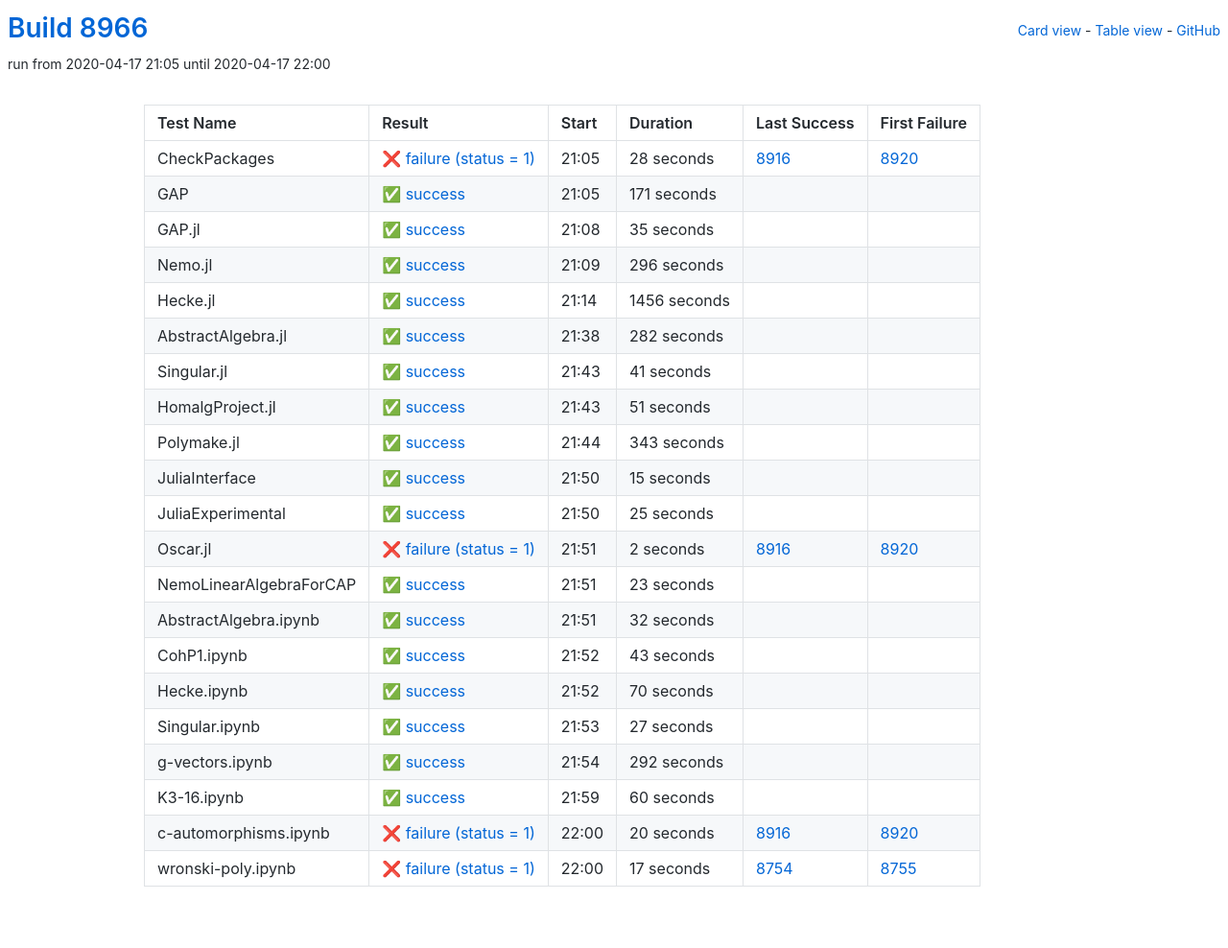
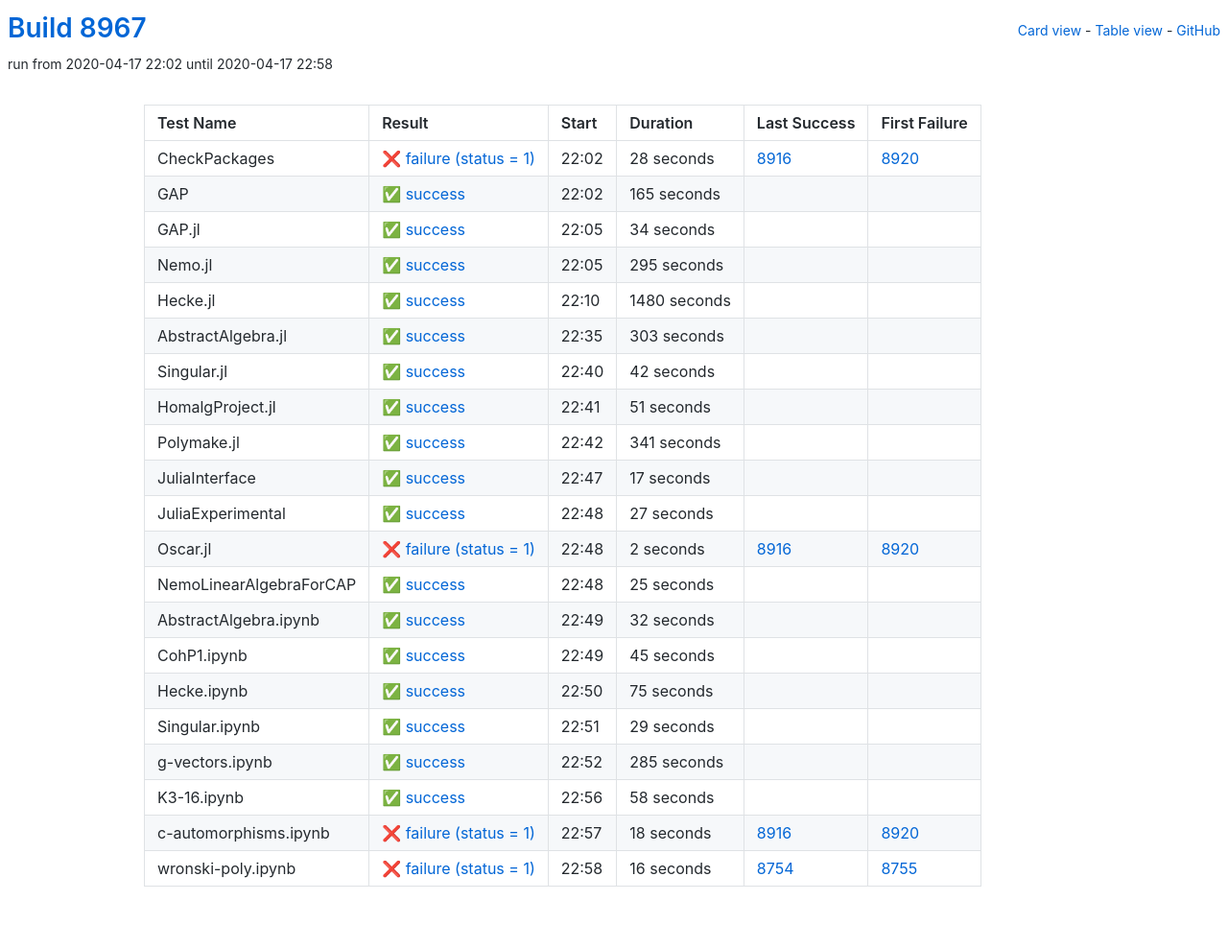
Before and after one commit to oscar-system/oscar-ci-status, a Jekyll site: the page built from table.html, in a window 1280 px wide. Shown: the whole page at 96% size. Built offline with Jekyll 4.4.1, drawn with Linux system fonts in a browser that asks for light colours.

Commit message:
Build 8967

```diff
--- a/_data/ci.yml
+++ b/_data/ci.yml
@@ -1,5 +1,5 @@
-build: 8966
-build_url: https://oscarci.mathematik.uni-kl.de/job/oscar/8966/
+build: 8967
+build_url: https://oscarci.mathematik.uni-kl.de/job/oscar/8967/
 job: oscar
 tests:
 - duration: 28
@@ -8,75 +8,75 @@
   first_failure_url: https://oscarci.mathematik.uni-kl.de/job/oscar/8920/
   last_success: 8916
   last_success_url: https://oscarci.mathematik.uni-kl.de/job/oscar/8916/
-  log: https://oscarci.mathematik.uni-kl.de/job/oscar/8966/artifact/logs/build-8966/CheckPackages.log
+  log: https://oscarci.mathematik.uni-kl.de/job/oscar/8967/artifact/logs/build-8967/CheckPackages.log
   name: CheckPackages
-  start: 2020-04-17 21:05
+  start: 2020-04-17 22:02
   status: failure
   success: false
-- duration: 171
+- duration: 165
   exitcode: 0
   first_failure: false
   first_failure_url: null
   last_success: false
   last_success_url: null
-  log: https://oscarci.mathematik.uni-kl.de/job/oscar/8966/artifact/logs/build-8966/GAP.log
+  log: https://oscarci.mathematik.uni-kl.de/job/oscar/8967/artifact/logs/build-8967/GAP.log
   name: GAP
-  start: 2020-04-17 21:05
+  start: 2020-04-17 22:02
   status: success
   success: true
-- duration: 35
+- duration: 34
   exitcode: 0
   first_failure: false
   first_failure_url: null
   last_success: false
   last_success_url: null
-  log: https://oscarci.mathematik.uni-kl.de/job/oscar/8966/artifact/logs/build-8966/GAP.jl.log
+  log: https://oscarci.mathematik.uni-kl.de/job/oscar/8967/artifact/logs/build-8967/GAP.jl.log
   name: GAP.jl
-  start: 2020-04-17 21:08
+  start: 2020-04-17 22:05
   status: success
   success: true
-- duration: 296
+- duration: 295
   exitcode: 0
   first_failure: false
   first_failure_url: null
   last_success: false
   last_success_url: null
-  log: https://oscarci.mathematik.uni-kl.de/job/oscar/8966/artifact/logs/build-8966/Nemo.jl.log
+  log: https://oscarci.mathematik.uni-kl.de/job/oscar/8967/artifact/logs/build-8967/Nemo.jl.log
   name: Nemo.jl
-  start: 2020-04-17 21:09
+  start: 2020-04-17 22:05
   status: success
   success: true
-- duration: 1456
+- duration: 1480
   exitcode: 0
   first_failure: false
   first_failure_url: null
   last_success: false
   last_success_url: null
-  log: https://oscarci.mathematik.uni-kl.de/job/oscar/8966/artifact/logs/build-8966/Hecke.jl.log
+  log: https://oscarci.mathematik.uni-kl.de/job/oscar/8967/artifact/logs/build-8967/Hecke.jl.log
   name: Hecke.jl
-  start: 2020-04-17 21:14
+  start: 2020-04-17 22:10
   status: success
   success: true
-- duration: 282
+- duration: 303
   exitcode: 0
   first_failure: false
   first_failure_url: null
   last_success: false
   last_success_url: null
-  log: https://oscarci.mathematik.uni-kl.de/job/oscar/8966/artifact/logs/build-8966/AbstractAlgebra.jl.log
+  log: https://oscarci.mathematik.uni-kl.de/job/oscar/8967/artifact/logs/build-8967/AbstractAlgebra.jl.log
   name: AbstractAlgebra.jl
-  start: 2020-04-17 21:38
+  start: 2020-04-17 22:35
   status: success
   success: true
-- duration: 41
+- duration: 42
   exitcode: 0
   first_failure: false
   first_failure_url: null
   last_success: false
   last_success_url: null
-  log: https://oscarci.mathematik.uni-kl.de/job/oscar/8966/artifact/logs/build-8966/Singular.jl.log
+  log: https://oscarci.mathematik.uni-kl.de/job/oscar/8967/artifact/logs/build-8967/Singular.jl.log
   name: Singular.jl
-  start: 2020-04-17 21:43
+  start: 2020-04-17 22:40
   status: success
   success: true
 - duration: 51
@@ -85,42 +85,42 @@
   first_failure_url: null
   last_success: false
   last_success_url: null
-  log: https://oscarci.mathematik.uni-kl.de/job/oscar/8966/artifact/logs/build-8966/HomalgProject.jl.log
+  log: https://oscarci.mathematik.uni-kl.de/job/oscar/8967/artifact/logs/build-8967/HomalgProject.jl.log
   name: HomalgProject.jl
-  start: 2020-04-17 21:43
+  start: 2020-04-17 22:41
   status: success
   success: true
-- duration: 343
+- duration: 341
   exitcode: 0
   first_failure: false
   first_failure_url: null
   last_success: false
   last_success_url: null
-  log: https://oscarci.mathematik.uni-kl.de/job/oscar/8966/artifact/logs/build-8966/Polymake.jl.log
+  log: https://oscarci.mathematik.uni-kl.de/job/oscar/8967/artifact/logs/build-8967/Polymake.jl.log
   name: Polymake.jl
-  start: 2020-04-17 21:44
+  start: 2020-04-17 22:42
   status: success
   success: true
-- duration: 15
+- duration: 17
   exitcode: 0
   first_failure: false
   first_failure_url: null
   last_success: false
   last_success_url: null
-  log: https://oscarci.mathematik.uni-kl.de/job/oscar/8966/artifact/logs/build-8966/JuliaInterface.log
+  log: https://oscarci.mathematik.uni-kl.de/job/oscar/8967/artifact/logs/build-8967/JuliaInterface.log
   name: JuliaInterface
-  start: 2020-04-17 21:50
+  start: 2020-04-17 22:47
   status: success
   success: true
-- duration: 25
+- duration: 27
   exitcode: 0
   first_failure: false
   first_failure_url: null
   last_success: false
   last_success_url: null
-  log: https://oscarci.mathematik.uni-kl.de/job/oscar/8966/artifact/logs/build-8966/JuliaExperimental.log
+  log: https://oscarci.mathematik.uni-kl.de/job/oscar/8967/artifact/logs/build-8967/JuliaExperimental.log
   name: JuliaExperimental
-  start: 2020-04-17 21:50
+  start: 2020-04-17 22:48
   status: success
   success: true
 - duration: 2
@@ -129,20 +129,20 @@
   first_failure_url: https://oscarci.mathematik.uni-kl.de/job/oscar/8920/
   last_success: 8916
   last_success_url: https://oscarci.mathematik.uni-kl.de/job/oscar/8916/
-  log: https://oscarci.mathematik.uni-kl.de/job/oscar/8966/artifact/logs/build-8966/Oscar.jl.log
+  log: https://oscarci.mathematik.uni-kl.de/job/oscar/8967/artifact/logs/build-8967/Oscar.jl.log
   name: Oscar.jl
-  start: 2020-04-17 21:51
+  start: 2020-04-17 22:48
   status: failure
   success: false
-- duration: 23
+- duration: 25
   exitcode: 0
   first_failure: false
   first_failure_url: null
   last_success: false
   last_success_url: null
-  log: https://oscarci.mathematik.uni-kl.de/job/oscar/8966/artifact/logs/build-8966/NemoLinearAlgebraForCAP.log
+  log: https://oscarci.mathematik.uni-kl.de/job/oscar/8967/artifact/logs/build-8967/NemoLinearAlgebraForCAP.log
   name: NemoLinearAlgebraForCAP
-  start: 2020-04-17 21:51
+  start: 2020-04-17 22:48
   status: success
   success: true
 - duration: 32
@@ -151,85 +151,85 @@
   first_failure_url: null
   last_success: false
   last_success_url: null
-  log: https://oscarci.mathematik.uni-kl.de/job/oscar/8966/artifact/logs/build-8966/AbstractAlgebra.ipynb.log
+  log: https://oscarci.mathematik.uni-kl.de/job/oscar/8967/artifact/logs/build-8967/AbstractAlgebra.ipynb.log
   name: AbstractAlgebra.ipynb
-  start: 2020-04-17 21:51
+  start: 2020-04-17 22:49
   status: success
   success: true
-- duration: 43
+- duration: 45
   exitcode: 0
   first_failure: false
   first_failure_url: null
   last_success: false
   last_success_url: null
-  log: https://oscarci.mathematik.uni-kl.de/job/oscar/8966/artifact/logs/build-8966/CohP1.ipynb.log
+  log: https://oscarci.mathematik.uni-kl.de/job/oscar/8967/artifact/logs/build-8967/CohP1.ipynb.log
   name: CohP1.ipynb
-  start: 2020-04-17 21:52
+  start: 2020-04-17 22:49
   status: success
   success: true
-- duration: 70
+- duration: 75
   exitcode: 0
   first_failure: false
   first_failure_url: null
   last_success: false
   last_success_url: null
-  log: https://oscarci.mathematik.uni-kl.de/job/oscar/8966/artifact/logs/build-8966/Hecke.ipynb.log
+  log: https://oscarci.mathematik.uni-kl.de/job/oscar/8967/artifact/logs/build-8967/Hecke.ipynb.log
   name: Hecke.ipynb
-  start: 2020-04-17 21:52
+  start: 2020-04-17 22:50
   status: success
   success: true
-- duration: 27
+- duration: 29
   exitcode: 0
   first_failure: false
   first_failure_url: null
   last_success: false
   last_success_url: null
-  log: https://oscarci.mathematik.uni-kl.de/job/oscar/8966/artifact/logs/build-8966/Singular.ipynb.log
+  log: https://oscarci.mathematik.uni-kl.de/job/oscar/8967/artifact/logs/build-8967/Singular.ipynb.log
   name: Singular.ipynb
-  start: 2020-04-17 21:53
+  start: 2020-04-17 22:51
   status: success
   success: true
-- duration: 292
+- duration: 285
   exitcode: 0
   first_failure: false
   first_failure_url: null
   last_success: false
   last_success_url: null
-  log: https://oscarci.mathematik.uni-kl.de/job/oscar/8966/artifact/logs/build-8966/g-vectors.ipynb.log
+  log: https://oscarci.mathematik.uni-kl.de/job/oscar/8967/artifact/logs/build-8967/g-vectors.ipynb.log
   name: g-vectors.ipynb
-  start: 2020-04-17 21:54
+  start: 2020-04-17 22:52
   status: success
   success: true
-- duration: 60
+- duration: 58
   exitcode: 0
   first_failure: false
   first_failure_url: null
   last_success: false
   last_success_url: null
-  log: https://oscarci.mathematik.uni-kl.de/job/oscar/8966/artifact/logs/build-8966/K3-16.ipynb.log
+  log: https://oscarci.mathematik.uni-kl.de/job/oscar/8967/artifact/logs/build-8967/K3-16.ipynb.log
   name: K3-16.ipynb
-  start: 2020-04-17 21:59
+  start: 2020-04-17 22:56
   status: success
   success: true
-- duration: 20
+- duration: 18
   exitcode: 1
   first_failure: 8920
   first_failure_url: https://oscarci.mathematik.uni-kl.de/job/oscar/8920/
   last_success: 8916
   last_success_url: https://oscarci.mathematik.uni-kl.de/job/oscar/8916/
-  log: https://oscarci.mathematik.uni-kl.de/job/oscar/8966/artifact/logs/build-8966/c-automorphisms.ipynb.log
+  log: https://oscarci.mathematik.uni-kl.de/job/oscar/8967/artifact/logs/build-8967/c-automorphisms.ipynb.log
   name: c-automorphisms.ipynb
-  start: 2020-04-17 22:00
+  start: 2020-04-17 22:57
   status: failure
   success: false
-- duration: 17
+- duration: 16
   exitcode: 1
   first_failure: 8755
   first_failure_url: https://oscarci.mathematik.uni-kl.de/job/oscar/8755/
   last_success: 8754
   last_success_url: https://oscarci.mathematik.uni-kl.de/job/oscar/8754/
-  log: https://oscarci.mathematik.uni-kl.de/job/oscar/8966/artifact/logs/build-8966/wronski-poly.ipynb.log
+  log: https://oscarci.mathematik.uni-kl.de/job/oscar/8967/artifact/logs/build-8967/wronski-poly.ipynb.log
   name: wronski-poly.ipynb
-  start: 2020-04-17 22:00
+  start: 2020-04-17 22:58
   status: failure
   success: false
```
Also changed, not shown: README.md.
